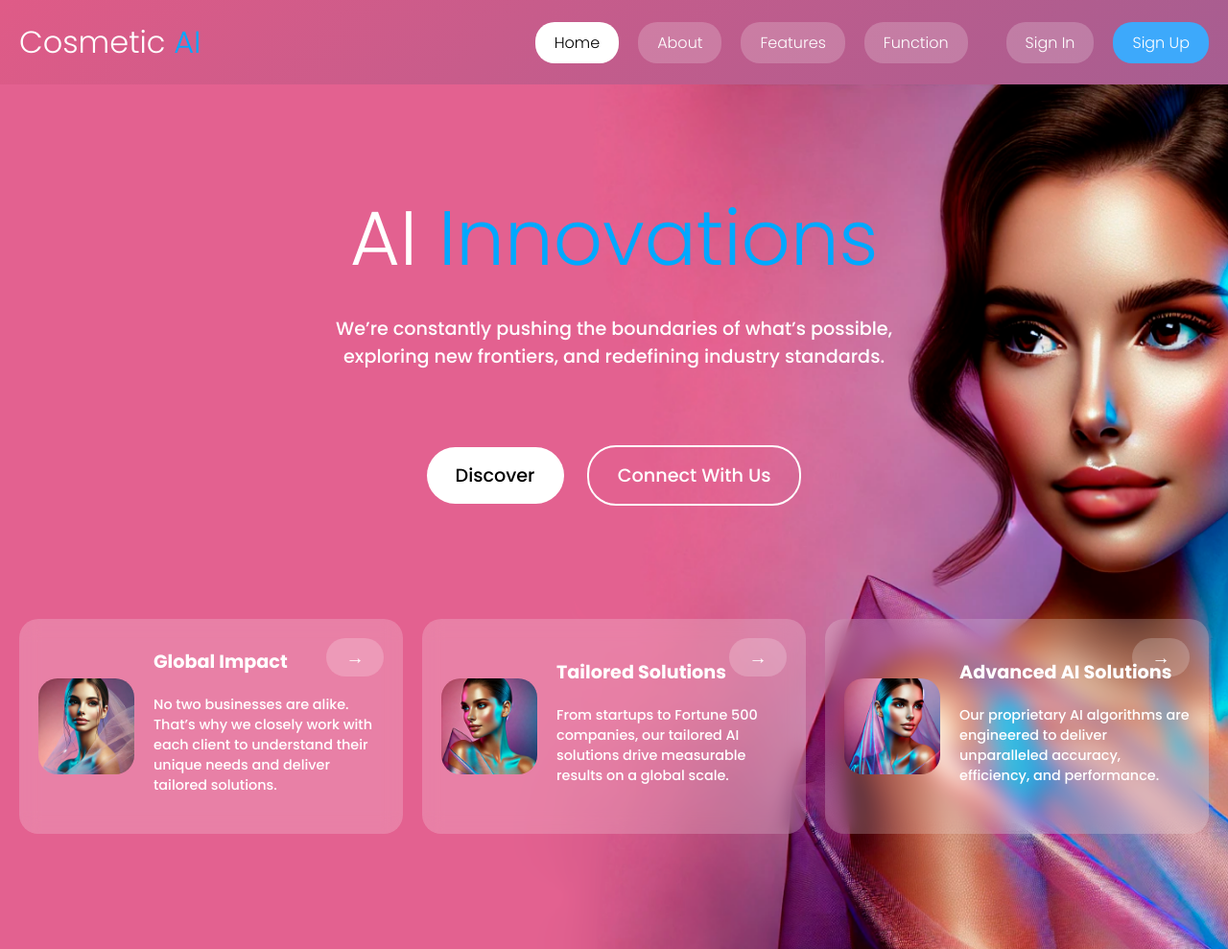
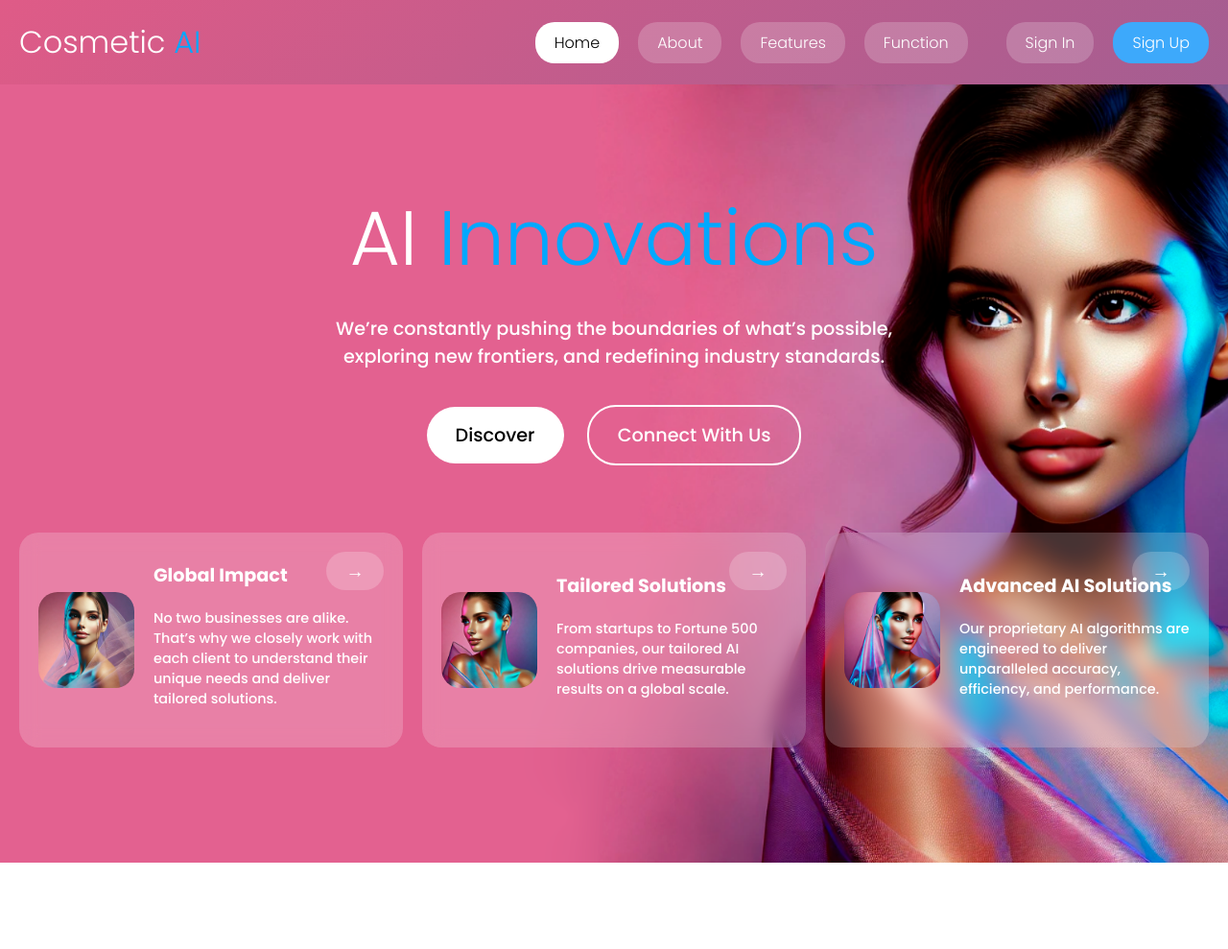
Before and after one commit to AnastasiaIvanko/CosmeticAI, a plain HTML site: page index.html in a window 1280 px wide. Shown: the whole page at 96% size. After the commit the page ends 899 px from the top, so only its background shows below. Drawn offline with Linux system fonts and the light colour scheme.

Commit message:
Update styles.css

```diff
--- a/styles.css
+++ b/styles.css
@@ -131,8 +131,8 @@ nav a:hover {
     background: white;
     color: black;
     font-weight: 500;
-    margin-top: 10%;
-    margin-bottom: 10%;
+    margin-top: 3%;
+
 }
 
 .hero .discover:hover {
```
